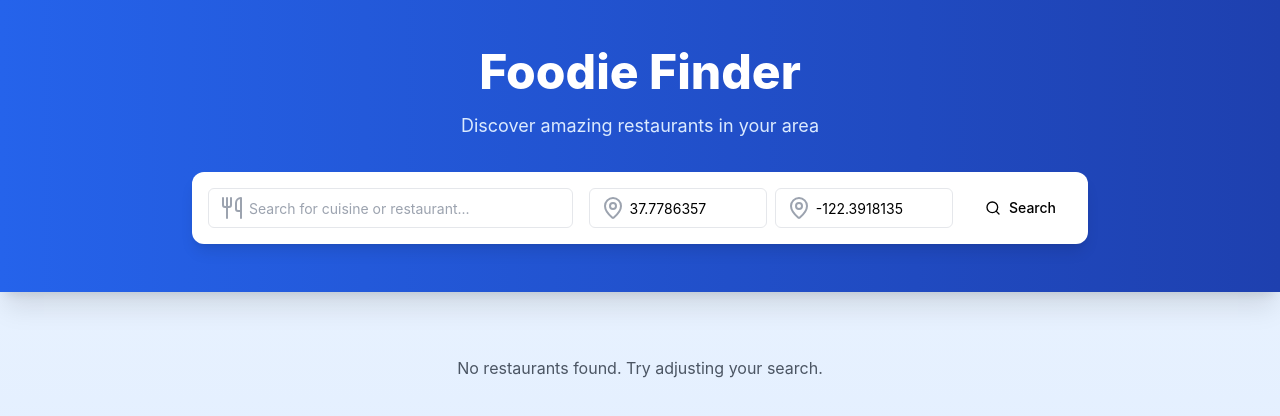
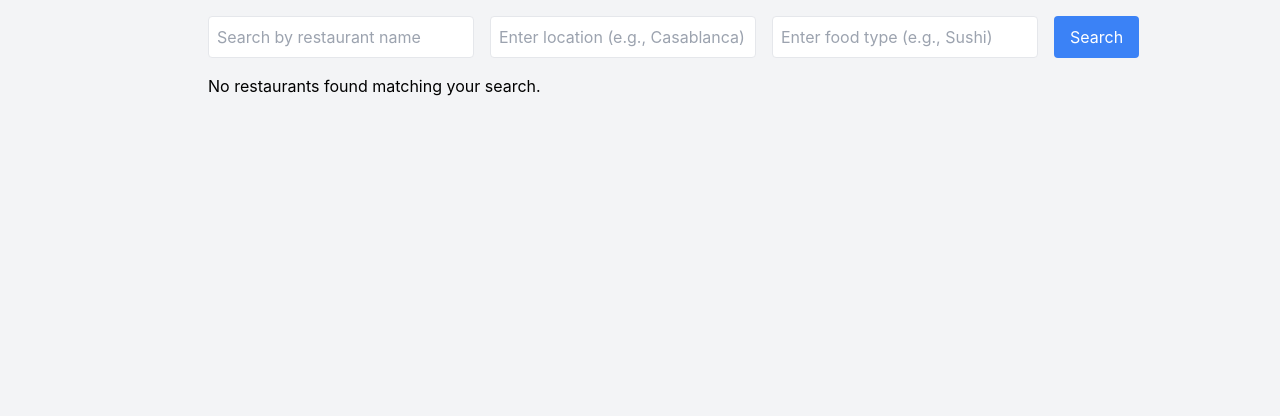
Before and after one commit to Othmane-aoubid/FoodyFinder, a React (Create React App) app: page / in a window 1280 px wide. Shown: the top 416 px of the page. Built offline with nearby package versions, Linux system fonts and the light colour scheme.

Commit message:
added apis and added the filtering

```diff
--- a/src/App.js
+++ b/src/App.js
@@ -2,49 +2,20 @@
 
 import React, { useState } from "react";
 import axios from "axios";
-import { Utensils, MapPin, Loader2, Star, Phone, Search } from "lucide-react";
-import { Button } from "./components/ui/button";
-import { Input } from "./components/ui/input";
-import {
-  Card,
-  CardContent,
-  CardFooter,
-  CardHeader,
-  CardTitle,
-} from "./components/ui/card";
-import  RestaurantList  from "./components/ui/RestaurantList";
+import RestaurantList from "./components/ui/RestaurantList";
+import RestaurantModal from "./components/ui/RestaurantModal";
 
 export default function RestaurantFinder() {
   const [restaurants, setRestaurants] = useState([]);
   const [loading, setLoading] = useState(false);
   const [error, setError] = useState(null);
-  const [lat, setLat] = useState(
-    () => localStorage.getItem("lat") || "37.7786357"
-  );
-  const [lng, setLng] = useState(
-    () => localStorage.getItem("lng") || "-122.3918135"
-  );
-  const [searchTerm, setSearchTerm] = useState(
-    () => localStorage.getItem("searchTerm") || ""
-  );
+  const [searchTerm, setSearchTerm] = useState("");
+  const [location, setLocation] = useState("");
+  const [foodType, setFoodType] = useState("");
+  const [selectedRestaurant, setSelectedRestaurant] = useState(null);
 
-  const handleLatChange = (e) => {
-    const value = e.target.value;
-    setLat(value);
-    localStorage.setItem("lat", value);
-  };
-
-  const handleLngChange = (e) => {
-    const value = e.target.value;
-    setLng(value);
-    localStorage.setItem("lng", value);
-  };
-
-  const handleSearchTermChange = (e) => {
-    const value = e.target.value;
-    setSearchTerm(value);
-    localStorage.setItem("searchTerm", value);
-  };
+  const API_KEY = "d653631d5cmsh0c80dc042132107p1e48e1jsnd35db403294e";
+  const API_HOST = "google-map-scraper1.p.rapidapi.com";
 
   const searchRestaurants = async (e) => {
     e.preventDefault();
@@ -52,134 +23,123 @@ export default function RestaurantFinder() {
     setError(null);
 
     try {
+      const query = `${searchTerm} ${location} ${foodType}`.trim();
       const response = await axios.get(
-        `https://api.spoonacular.com/food/restaurants/search?apiKey=1d26c536698646549c56916dbbdd2999&query=${searchTerm}&lat=${lat}&lng=${lng}`
+        `https://${API_HOST}/api/places/search`,
+        {
+          headers: {
+            "X-Rapidapi-Key": API_KEY,
+            "X-Rapidapi-Host": API_HOST,
+          },
+          params: { query },
+        }
       );
 
-      console.log(response.data);
-
-      // Map the API response to include the correct image URLs
-      const restaurants = response.data.restaurants.map((item) => ({
-        _id: item._id,
-        name: item.name,
-        food_photos: item.food_photos || [],
-        logo_photos: item.logo_photos || [],
-        store_photos: item.store_photos || [],
-        weighted_rating_value: item.weighted_rating_value || 0,
-        dollar_signs: item.dollar_signs || 2,
-        cuisines: item.cuisines || ["Various"],
-        address: item.address || {},
-        phone_number: item.phone_number || "-",
-      }));
-
-      setRestaurants(restaurants);
+      if (response.data && response.data.data && response.data.data.results) {
+        console.log("API Response:", response.data.data.results);
+        setRestaurants(response.data.data.results);
+      } else {
+        setError("No restaurants found. Please try a different search.");
+      }
     } catch (err) {
-      console.error(err);
+      console.error("API Error:", err);
       setError("Failed to fetch restaurants. Please try again.");
     }
     setLoading(false);
   };
 
+  const getRestaurantDetails = async (placeId) => {
+    try {
+      const response = await axios.get(
+        `https://${API_HOST}/api/place/detail`,
+        {
+          headers: {
+            "X-Rapidapi-Key": API_KEY,
+            "X-Rapidapi-Host": API_HOST,
+          },
+          params: { place: placeId },
+        }
+      );
+
+      if (response.data && response.data.data) {
+        setSelectedRestaurant(response.data.data);
+      } else {
+        setError("Failed to fetch restaurant details.");
+      }
+    } catch (err) {
+      console.error("Details API Error:", err);
+      setError("Failed to fetch restaurant details. Please try again.");
+    }
+  };
+
+  const filterRestaurants = (restaurants, searchTerm, location, foodType) => {
+    const lowerCaseTerm = searchTerm.toLowerCase();
+    const lowerCaseLocation = location.toLowerCase();
+    const lowerCaseFoodType = foodType.toLowerCase();
+
+    return restaurants.filter((restaurant) => {
+      const matchesName = restaurant.name && restaurant.name.toLowerCase().includes(lowerCaseTerm);
+      const matchesLocation = restaurant.location && restaurant.location.toLowerCase().includes(lowerCaseLocation);
+      const matchesFoodType = restaurant.foodType && restaurant.foodType.toLowerCase().includes(lowerCaseFoodType);
+      return matchesName || matchesLocation || matchesFoodType;
+    });
+  };
+
+  const filteredRestaurants = filterRestaurants(restaurants, searchTerm, location, foodType);
+
   return (
-    <div className="min-h-screen bg-gradient-to-b from-blue-50 to-blue-100">
-      {/* Hero Section */}
-      <header className="bg-gradient-to-r from-blue-600 to-blue-800 shadow-xl">
-        <div className="container mx-auto px-4 py-12">
-          <h1 className="text-4xl md:text-5xl font-extrabold text-white text-center mb-4">
-            Foodie Finder
-          </h1>
-          <p className="text-blue-100 text-center text-lg mb-8">
-            Discover amazing restaurants in your area
-          </p>
+    <div className="p-4 max-w-4xl mx-auto">
+      <form
+        onSubmit={searchRestaurants}
+        className="flex flex-col md:flex-row gap-4"
+      >
+        <input
+          type="text"
+          value={searchTerm}
+          onChange={(e) => setSearchTerm(e.target.value)}
+          placeholder="Search by restaurant name"
+          className="border p-2 rounded flex-1"
+        />
+        <input
+          type="text"
+          value={location}
+          onChange={(e) => setLocation(e.target.value)}
+          placeholder="Enter location (e.g., Casablanca)"
+          className="border p-2 rounded flex-1"
+        />
+        <input
+          type="text"
+          value={foodType}
+          onChange={(e) => setFoodType(e.target.value)}
+          placeholder="Enter food type (e.g., Sushi)"
+          className="border p-2 rounded flex-1"
+        />
+        <button
+          type="submit"
+          className="bg-blue-500 text-white rounded px-4 py-2"
+        >
+          Search
+        </button>
+      </form>
 
-          {/* Search Form */}
-          <form onSubmit={searchRestaurants} className="max-w-4xl mx-auto">
-            <div className="flex flex-col md:flex-row gap-4 p-4 bg-white rounded-xl shadow-lg">
-              <div className="flex-1 relative">
-                <Utensils className="absolute left-3 top-1/2 transform -translate-y-1/2 text-gray-400" />
-                <Input
-                  type="text"
-                  placeholder="Search for cuisine or restaurant..."
-                  value={searchTerm}
-                  onChange={handleSearchTermChange}
-                  className="pl-10"
-                />
-              </div>
-              <div className="flex-1 flex gap-2">
-                <div className="flex-1 relative">
-                  <MapPin className="absolute left-3 top-1/2 transform -translate-y-1/2 text-gray-400" />
-                  <Input
-                    type="number"
-                    step="any"
-                    placeholder="Latitude (e.g., 37.7786357)"
-                    value={lat}
-                    onChange={handleLatChange}
-                    className="pl-10"
-                    required
-                  />
-                </div>
-                <div className="flex-1 relative">
-                  <MapPin className="absolute left-3 top-1/2 transform -translate-y-1/2 text-gray-400" />
-                  <Input
-                    type="number"
-                    step="any"
-                    placeholder="Longitude (e.g., -122.3918135)"
-                    value={lng}
-                    onChange={handleLngChange}
-                    className="pl-10"
-                    required
-                  />
-                </div>
-              </div>
-              <Button
-                type="submit"
-                className="w-full md:w-auto"
-                disabled={loading}
-              >
-                {loading ? (
-                  <Loader2 className="mr-2 h-4 w-4 animate-spin" />
-                ) : (
-                  <Search className="mr-2 h-4 w-4" />
-                )}
-                Search
-              </Button>
-            </div>
-          </form>
-        </div>
-      </header>
+      {loading && <p className="mt-4">Loading...</p>}
+      {error && <p className="mt-4 text-red-500">{error}</p>}
 
-      <main className="container mx-auto px-4 py-8">
-        {/* Error Message */}
-        {error && (
-          <div
-            className="bg-red-100 border-l-4 border-red-500 text-red-700 p-4 mb-8 rounded"
-            role="alert"
-          >
-            <p className="font-bold">Error</p>
-            <p>{error}</p>
-          </div>
-        )}
+      {filteredRestaurants.length > 0 ? (
+        <RestaurantList
+          restaurants={filteredRestaurants}
+          onSelect={(restaurant) => getRestaurantDetails(restaurant.place_id)}
+        />
+      ) : (
+        <p className="mt-4">No restaurants found matching your search.</p>
+      )}
 
-        {/* Loading State */}
-        {loading && (
-          <div className="text-center py-8">
-            <Loader2 className="h-8 w-8 animate-spin mx-auto" />
-            <p className="mt-2 text-gray-600">Loading restaurants...</p>
-          </div>
-        )}
-
-        {/* Restaurant List */}
-        {!loading && !error && restaurants.length > 0 && (
-          <RestaurantList restaurants={restaurants} />
-        )}
-
-        {/* No Results */}
-        {!loading && !error && restaurants.length === 0 && (
-          <div className="text-center py-8 text-gray-600">
-            No restaurants found. Try adjusting your search.
-          </div>
-        )}
-      </main>
+      {selectedRestaurant && (
+        <RestaurantModal
+          restaurant={selectedRestaurant}
+          onClose={() => setSelectedRestaurant(null)}
+        />
+      )}
     </div>
   );
 }
--- /dev/null
+++ b/src/components/ui/RestaurantList.css
@@ -0,0 +1,34 @@
+.restaurant-list {
+  display: flex;
+  flex-wrap: wrap;
+  gap: 20px;
+  padding: 20px;
+}
+
+.restaurant-card {
+  border: 1px solid #ccc;
+  border-radius: 8px;
+  padding: 15px;
+  width: 200px;
+  box-shadow: 0 2px 5px rgba(0, 0, 0, 0.1);
+  transition: transform 0.2s;
+}
+
+.restaurant-card:hover {
+  transform: scale(1.05);
+}
+
+.restaurant-card img {
+  width: 100%;
+  height: auto;
+  border-radius: 8px;
+}
+
+.restaurant-card h3 {
+  font-size: 1.2em;
+  margin: 10px 0;
+}
+
+.restaurant-card p {
+  margin: 5px 0;
+}
--- /dev/null
+++ b/src/components/ui/RestaurantModal.js
@@ -0,0 +1,25 @@
+import React from "react";
+
+const RestaurantModal = ({ restaurant, onClose }) => {
+  return (
+    <div className="modal">
+      <h2 className="text-lg font-bold">{restaurant.name}</h2>
+      <img
+        src={restaurant.thumbnail}
+        alt={restaurant.name}
+        className="w-full h-48 object-cover rounded"
+      />
+      <p>{restaurant.address.fullAddress}</p>
+      <p>Rating: {restaurant.rating}</p>
+      <p>Cuisines: {restaurant.cuisines.join(", ")}</p>
+      <button
+        onClick={onClose}
+        className="bg-red-500 text-white rounded px-4 py-2"
+      >
+        Close
+      </button>
+    </div>
+  );
+};
+
+export default RestaurantModal;
```
Also changed, not shown: package.json (+7 -1 lines), src/components/ui/RestaurantDetail.js (added, +38 -0 lines), src/components/ui/RestaurantList.js (+41 -89 lines), 1 other file (tests, documents, lock files or other folders).
